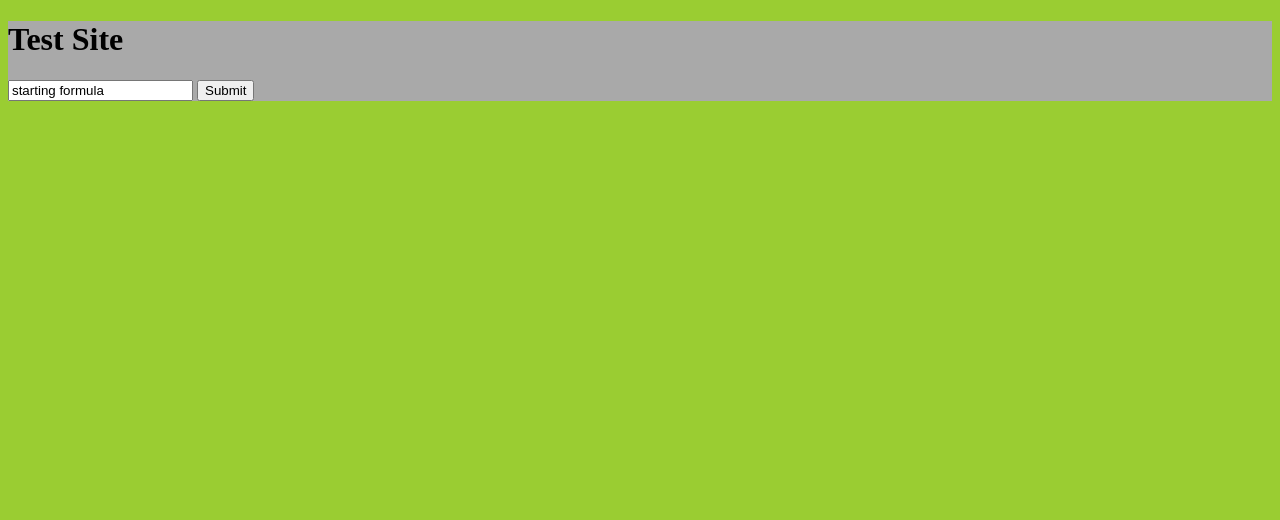
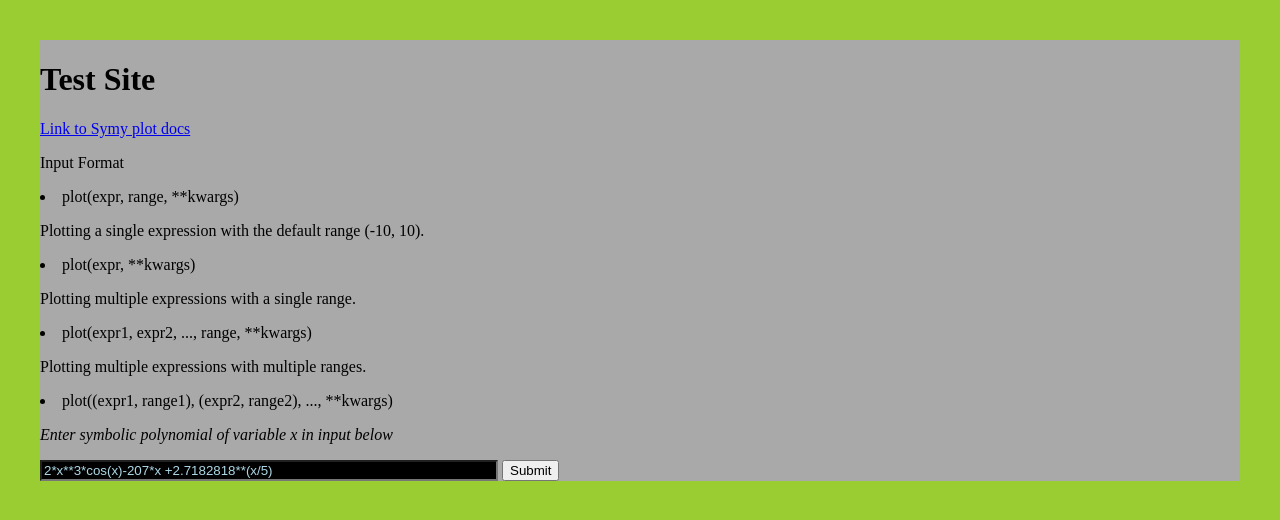
Before and after one commit to CSCI-331-Web-Dev-Final/MatSpider, a Django app: page / in a window 1280 px wide. Shown: the top 520 px of the page. Run offline with Django 4.2, Linux system fonts and the light colour scheme.

Commit message:
Presentation ready program

```diff
--- a/MatSpider/plotr/templates/index.html
+++ b/MatSpider/plotr/templates/index.html
@@ -1,5 +1,6 @@
 <!DOCTYPE html>
-<html lang="en" style="background: yellowgreen">
+<html lang="en" style="background: yellowgreen; align-content: center; margin: auto; padding: 2em;
+display: flex; flex-direction: column" >
 <head>
     <meta charset="UTF-8">
     <meta name="viewport" content="width=device-width, initial-scale=1.0">
@@ -7,12 +8,26 @@
 </head>
 <body style="background: darkgray">
     <h1>Test Site</h1>
-    <!---- this response.html is not linking to the correct file --->
+    <!---- DEBUGGIN: this response.html is not linking to the correct file --->
     <!---https://stackoverflow.com/questions/39006956/django-url-not-found-upon-submitting-form --->
+
+    <div id="instructions" style="align-content: center;
+display: flex; flex-direction: column" >
+        <a href="https://docs.sympy.org/latest/modules/plotting.html#sympy.plotting.plot.plot">Link to Symy plot docs</a>
+        <p> Input Format</p>
+        <li>plot(expr, range, **kwargs)</li>
+        <p>Plotting a single expression with the default range (-10, 10).</p>
+        <li>plot(expr, **kwargs)</li>
+         <p>Plotting multiple expressions with a single range.</p>
+        <li>plot(expr1, expr2, ..., range, **kwargs)</li>
+        <p>Plotting multiple expressions with multiple ranges.</p>
+        <li>plot((expr1, range1), (expr2, range2), ..., **kwargs)</li>
+    </div>
+    <p style="font-style: italic">Enter symbolic polynomial of variable x in input below</p>
     <form action="response.html" method="get">
-       <!--- {% csrf_token %} --->
+       <!--- {% csrf_token %} #removed to --->
         {{form}}
-        <input type="text" name="databar" value="starting formula">
+        <input type="text" name="databar" value="2*x**3*cos(x)-207*x +2.7182818**(x/5)" style="width: 450px; background: black; color: lightblue">
         <input type="submit" value="Submit">
         <div>
 	  		{{form.name}}
--- a/MatSpider/plotr/views.py
+++ b/MatSpider/plotr/views.py
@@ -2,16 +2,40 @@ from django.shortcuts import render
 from django.http import HttpResponse
 from django import forms
 from django.views.decorators.csrf import csrf_exempt
+from sympy.parsing.sympy_parser import parse_expr
+from sympy.plotting import plot
 
 
+#getPlot takes in the data from the form data and parses it for symbolic values
+#it then
+def getPlot(s):
+    #note s is string input from the user in index or response html forms
+    #it then saves the file to the static file
+
+    func = parse_expr(s)
+    p1 = plot(func, show=False)
+    #print(type(p1)) #Debugging
+    p1.save('plotr/static/images/data.png')
+    #p1.show()   #show to the coder for debug - order matters, save first then show (see matplotlib doc)
+    #ERR: the above debug is depreciated- better method is plot(func, show=True) above - the above throws errors
+
+
+
+#The Form API for Django-used to reduce boilerplate tasks with Forms.
+#Note it is still possible to use regular HTML form data simultaniously
 class dataForm(forms.Form):
     # each field would be mapped as an input field in HTML
     data = forms.CharField(max_length=200)
 
-# Create your views here.
+# Create your views here. <--- this message is standard when starting new Django project
+
+#landing page with start of the process
+def index(request):
+    return render(request, 'index.html')
 
 
-
+#excempt decorator used to simplify the dev process- normally, it is required to validate the form data
+#before the webpage will utilize it - see Django Form API docs
 @csrf_exempt
 def response(request):
     template = "response.html"
@@ -19,18 +43,23 @@ def response(request):
     if request.method == "GET":
         d = request.GET.lists()
         print("---")
+        #for loop to display all retrieved data - GET used to show in URL and allow backtracking/copypaste
+        #recursive form, so the page loops to itself
         for key, value in request.GET.lists():
-            print("Key: " + str(key))
-            print("Val: "+ str(value))
+            #print("Key: " + str(key))
+            #print("Val: "+ str(value))
             global val
-            val = str(value)
+            val = str(value)[2:-2]
+    con = {"data": val}
+
+    #create the saved files in the png folder
+    getPlot(val)
+    return render(request, template, con)
 
 
-    con = {"data": val}
-    return render(request, template, con)
 
-def index(request):
-    return render(request, 'index.html')
-
+#this page is just to show another way to create a page:
+#typical use would have the user "write" the html in the function space and return the HttpResponse
 def plotr(request):
-    return HttpResponse("Now you're at the Plotr page")
+    html = "<h1>Now you're at the Plotr page</h1>"
+    return HttpResponse(html)
```
Also changed, not shown: MatSpider/plotr/templates/response.html (+16 -6 lines), MatSpider/plotr/static/images/data.png (added).
